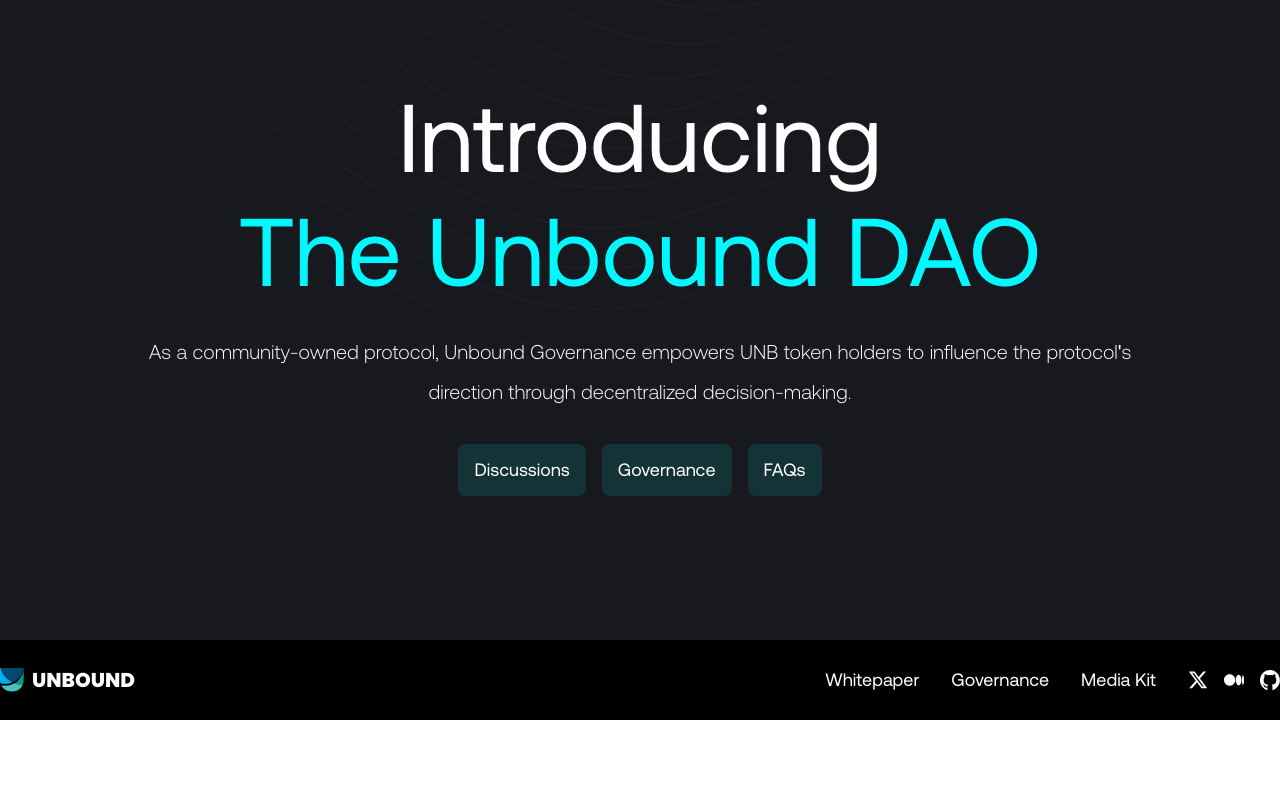
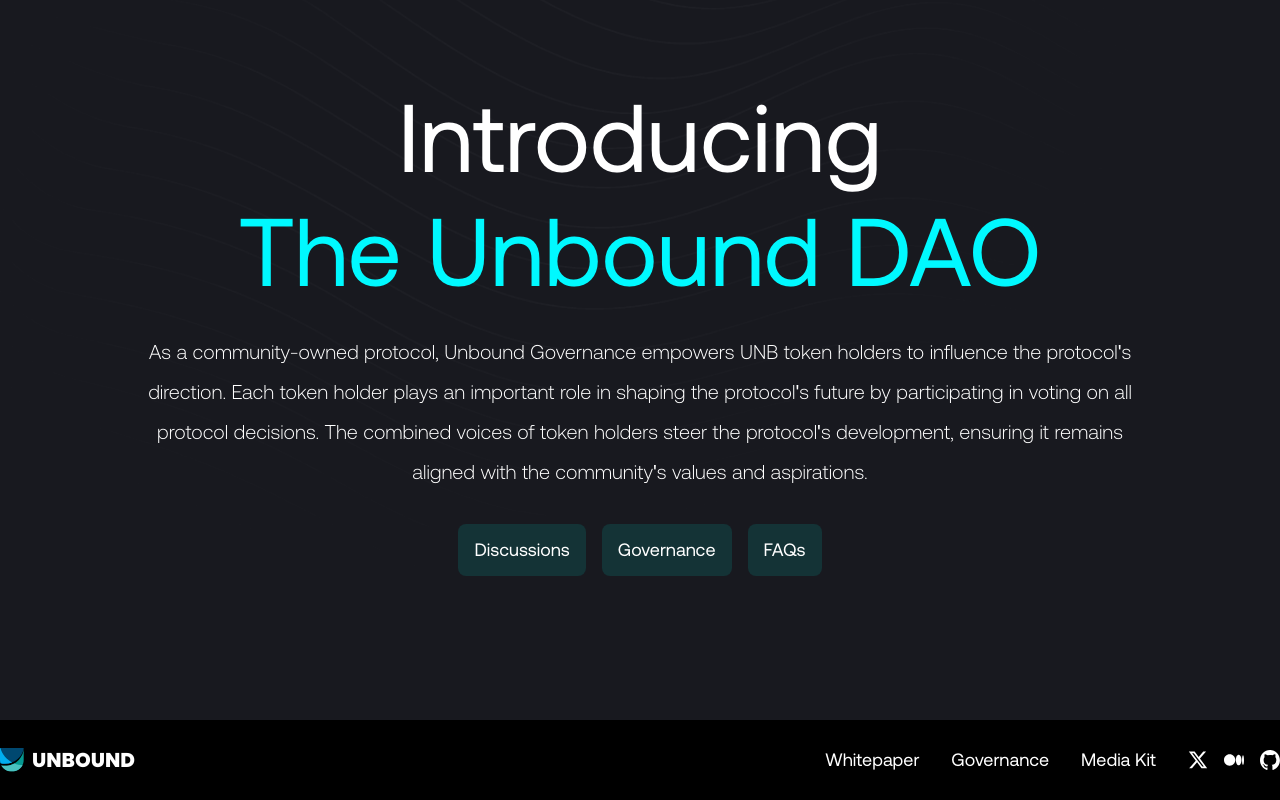
Before and after one commit to unboundfinance/Unbound-landing-page-v3, a Next.js app: page / in a window 1280 px wide. Shown: the part 4905-5705 px from the top of the page. Before the commit the page ends 5625 px from the top, so only its background shows below. Built offline with nearby package versions, Linux system fonts and the light colour scheme.

Commit message:
Update page.tsx

```diff
--- a/src/app/page.tsx
+++ b/src/app/page.tsx
@@ -310,7 +310,7 @@
                   height={720}
                 />
                 <div
-                  className="absolute -top-20 left-0 w-[500px] h-[800px] rotate-[-70deg] rounded-full blur-3xl -z-10"
+                  className="absolute -top-20 left-0 w=[500px] h-[800px] rotate-[-70deg] rounded-full blur-3xl -z-10"
                   style={{
                     background:
                       "radial-gradient(ellipse at center, #00487080 0%, #18191F 100%)",
@@ -426,7 +426,7 @@
               <p className="text-white text-8xl leading-snug">Introducing</p>
               <p className="text-secondary text-8xl">The Unbound DAO</p>
               <p className="text-white mt-8 text-xl font-light text-center leading-loose md:w-[80%]">
-                As a community-owned protocol, Unbound Governance empowers UNB token holders to influence the protocol's direction through decentralized decision-making.
+                As a community-owned protocol, Unbound Governance empowers UNB token holders to influence the protocol&apos;s direction. Each token holder plays an important role in shaping the protocol&apos;s future by participating in voting on all protocol decisions. The combined voices of token holders steer the protocol&apos;s development, ensuring it remains aligned with the community&apos;s values and aspirations.
               </p>
             </div>
             <div className="mt-8 flex items-center space-x-4">
@@ -475,7 +475,7 @@
 
       {/* BACKGROUND EFFECT */}
       <div
-        className="absolute w-[1000px] h-[500px] -right-10 top-10 rotate-[-70deg] rounded-full blur-3xl"
+        className="absolute w=[1000px] h=[500px] -right-10 top-10 rotate-[-70deg] rounded-full blur-3xl"
         style={{
           background: "radial-gradient(ellipse at center, #00F9FF30 0%, #18191F 100%)",
         }}
```
